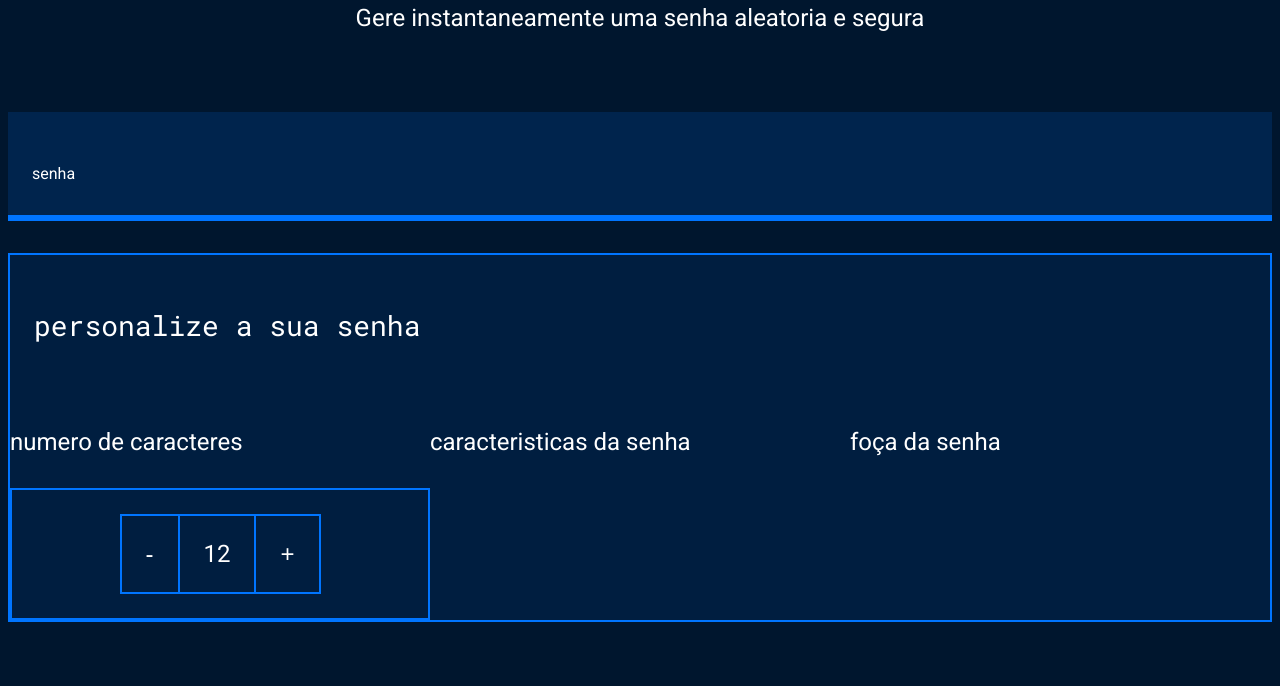
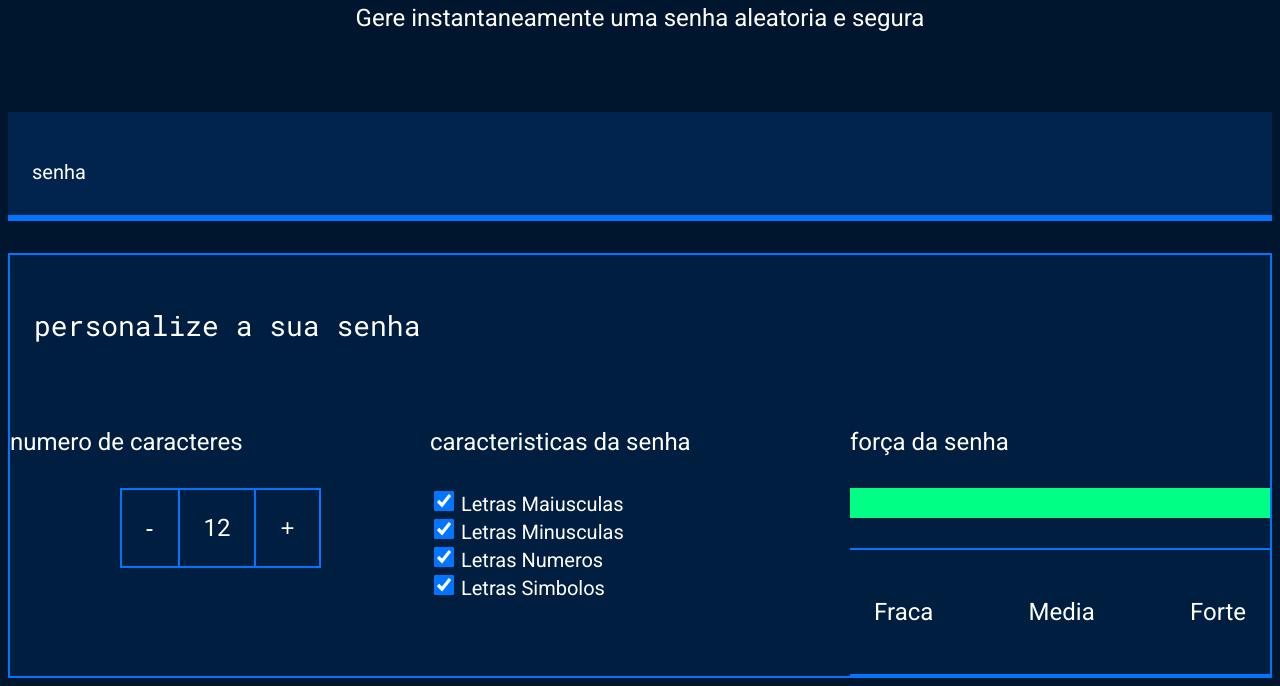
Before and after one commit to emmelykovalski/javacript-gerador-senha, a plain HTML site: page index.html in a window 1280 px wide. Shown: the part 214-900 px from the top of the page. Before the commit the page ends 844 px from the top, so only its background shows below. Drawn offline with Linux system fonts and the light colour scheme.

Commit message:
28/08/2024

```diff
--- a/index.html
+++ b/index.html
@@ -26,20 +26,54 @@
     <div class="parametro-coluna__senha">
       <div class="parametro-senha">
         <h4 class="parametro-senha__titulo">numero de caracteres</h4>
-        <div class="parametro-senha__botoes">
-          <button class="parametro-senha__botoes">-</button>
-          <p class="parametro-senha__texto">12</p>
-          <button class="parametro-senha__botoes">+</button>
+        <div class="parametro-senha-botoes">
+       <button class="parametro-senha__botoes">-</button>
+       <p class="parametro-senha__texto">12</p>
+       <button class="parametro-senha__botoes">+</button>
 
         </div>
       </div>
       <div class="parametro-senha">
         <h4 class="parametro-senha__titulo">caracteristicas da senha</h4>
+<div class="parametro-senha-checkbox">
+<input name="Maiusculo" type="checkbox"
+class="checkbox" checked>
+<label for="Maiusculo">Letras Maiusculas</label>
+</div>
+
+<div class="parametro-senha-checkbox">
+  <input name="Minusculo" type="checkbox"
+  class="checkbox" checked>
+  <label for="Minusculo">Letras Minusculas</label>
+  </div>
+
+  <div class="parametro-senha-checkbox">
+    <input name="Numero" type="checkbox"
+    class="checkbox" checked>
+    <label for="Numero">Letras Numeros</label>
+    </div>
+
+    <div class="parametro-senha-checkbox">
+      <input name="Simbolo" type="checkbox"
+      class="checkbox" checked>
+      <label for="Simbolo">Letras Simbolos</label>
       </div>
+
+  </div>
 
 
       <div class="parametro-senha">
-        <h4 class="parametro-senha__titulo">foça da senha</h4>
+        <h4 class="parametro-senha__titulo">força da senha</h4>
+       <div class="barra"></div>
+       <div class="forca forte"></div>
+       <div class="parametro-senha__texto">
+
+        <p>Fraca</p>
+        <p>Media</p>
+        <p>Forte</p>
+</div>
+
+
       </div>
 
 
--- a/style.css
+++ b/style.css
@@ -18,24 +18,20 @@ color: var(--branco);
 background-color:var(--cor-de-fundo);
 font-family: var(--roboto);
 }
+
 .conteudo-titulo{
     text-align: center;
 margin-top: 80px;
-
-
 }
 
 .titulo-principal{
 font-family: var(--roboto-mono);
 font-size: 32px;
-display: flex;
-justify-content: center;
+}
 
-}
 .titulo-secundario{
 font-size: 24px;
-display: flex;
-justify-content: center;
+
 }
 
 .conteudo-senha{
@@ -84,10 +80,12 @@ margin-top: 32px;
    flex-direction: column;
    justify-content: center;
 }
-.parametro-senha__botoes{
+
+.parametro-senha-botoes{
     display: flex;
     justify-content: center;
 }
+
 .parametro-senha__botoes{
 background-color: var(--fundo-texto);
 color: var(--branco);
@@ -96,12 +94,51 @@ margin-top: 32px;
 font-size: 24px;
 cursor: pointer;
 }
+
 .parametro-senha__texto{
     padding: 24px;
     border-top: 2px solid var(--borda);
     border-bottom: 2px solid var(--borda);
     margin: 0;
     font-size: 24px;
+}
+label{
+    font-size: 20px;
+}
+.checkbox{
+    width: 20px;
+    height: 20px;
+    cursor: pointer;
+}
+.barra{
+    background-color: var(--fundo-senha);
+    height: 30px;
+    width: 100%;
+}
+
+.forca{
+    height: 30px;
+    position: relative;
+    bottom: 30px;
+}
+
+.fraca{
+    width: 25%;
+    background-color: #E71B32;
+}
+.media{
+    background-color: #FAF408;
+    width: 50%;
+}
+
+.forte{
+    background-color: #00FF85;
+    width: 100%;
+}
+.parametro-senha__texto{
+display: flex;
+justify-content: space-between;
+
 }
 @media screen and (min-width: 768px){
  .parametro-coluna__senha{
```
Lines whose indentation alone changed are shown as unchanged.
